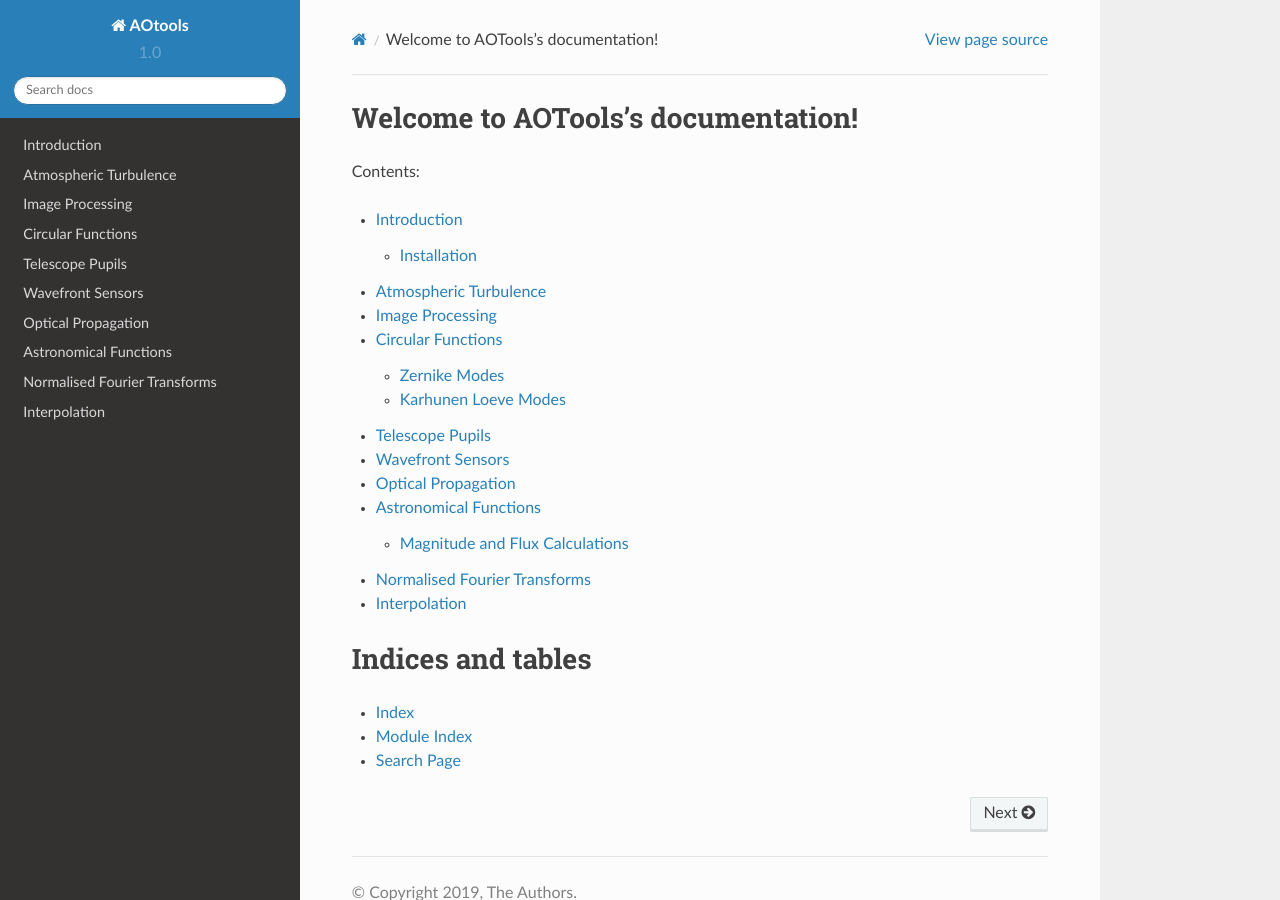
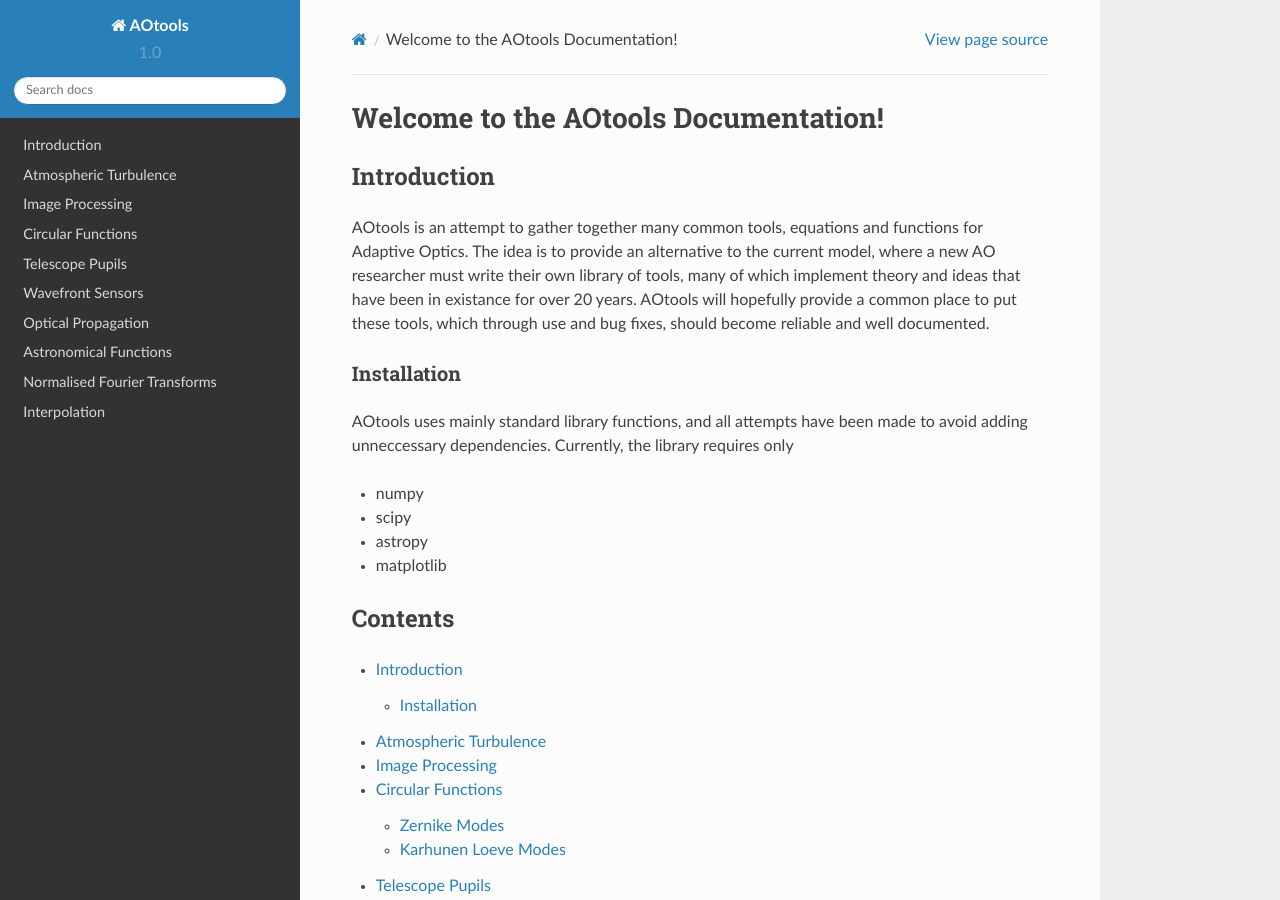
Before and after one commit to ojdf/aotools, a Sphinx documentation site: the page built from doc/source/index.rst, in a window 1280 px wide and 900 px high. Built offline with Sphinx 7.4.7 and the Read the Docs theme 2.0.0, drawn with Linux system fonts in a browser that asks for light colours.

```diff
--- a/doc/source/index.rst
+++ b/doc/source/index.rst
@@ -3,10 +3,28 @@
    You can adapt this file completely to your liking, but it should at least
    contain the root `toctree` directive.
 
-Welcome to AOTools's documentation!
-===================================
+Welcome to the AOtools Documentation!
+=====================================
 
-Contents:
+Introduction
+++++++++++++
+AOtools is an attempt to gather together many common tools, equations and functions for Adaptive Optics.
+The idea is to provide an alternative to the current model, where a new AO researcher must write their own library
+of tools, many of which implement theory and ideas that have been in existance for over 20 years. AOtools will hopefully
+provide a common place to put these tools, which through use and bug fixes, should become reliable and well documented.
+
+Installation
+------------
+AOtools uses mainly standard library functions, and all attempts have been made to avoid adding unneccessary dependencies.
+Currently, the library requires only
+
+- numpy
+- scipy
+- astropy
+- matplotlib
+
+Contents
+++++++++
 
 .. toctree::
    :maxdepth: 2
--- a/setup.py
+++ b/setup.py
@@ -23,6 +23,7 @@
     install_requires=[
         'numpy',
         'scipy',
+        'matplotlib'
     ],
     classifiers=[
         "Programming Language :: Python",
```
Also changed, not shown: doc/source/turbulence.rst (+5 -13 lines), .travis.yml, 4 other files.
